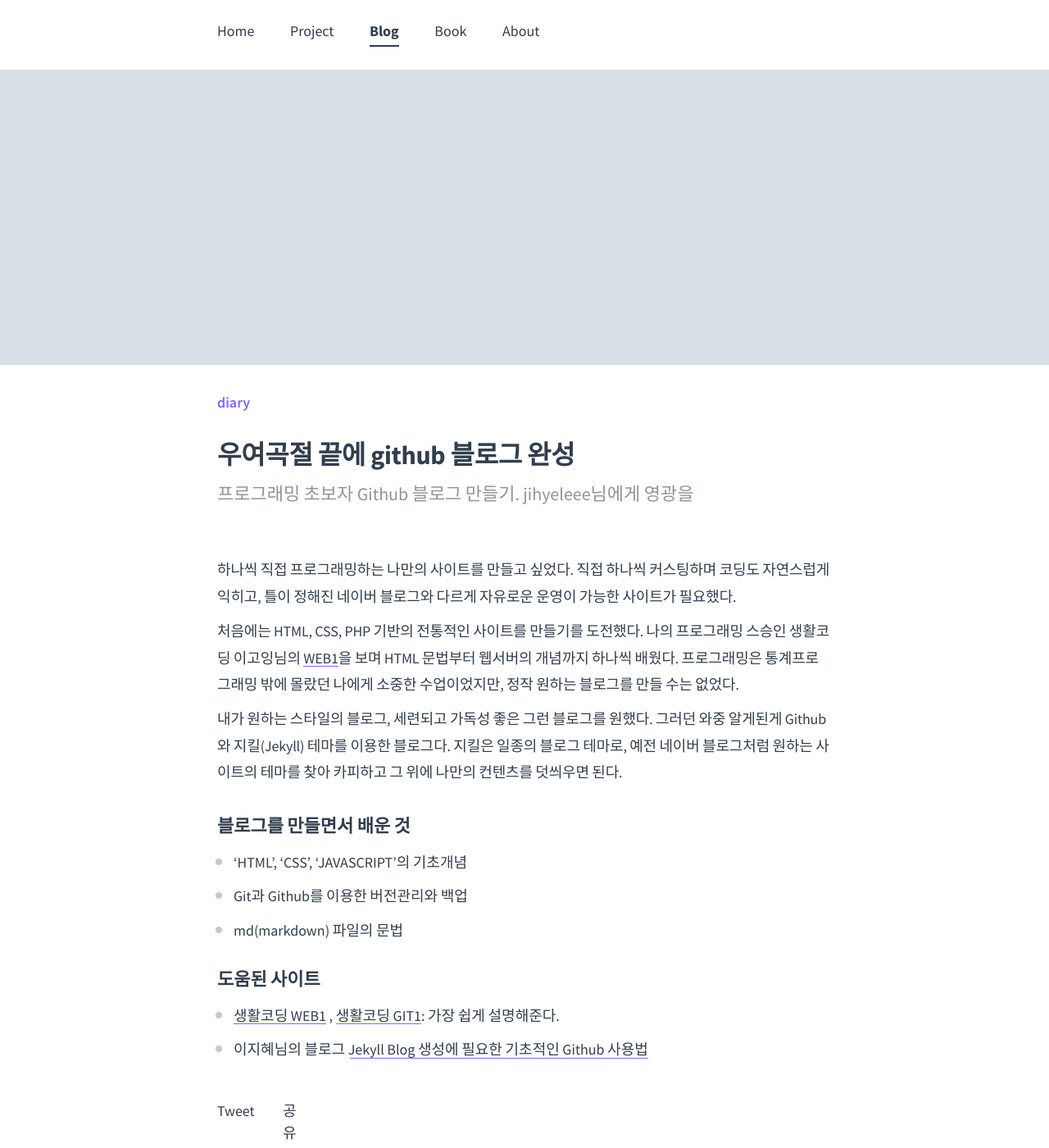
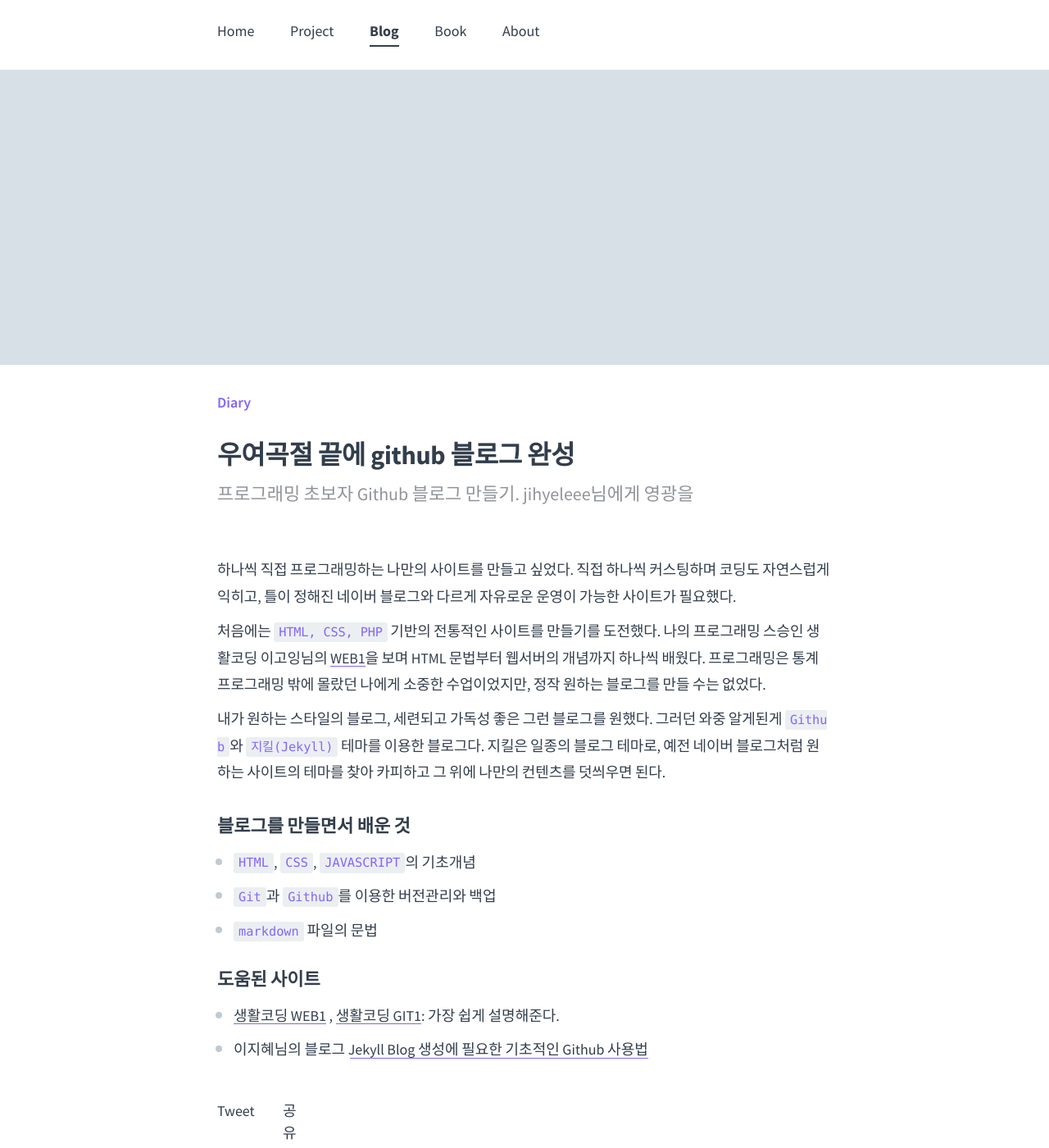
Before and after one commit to TongSongE/Tongsonge.github.io, a Jekyll site: the page built from blog/2020-02-18-new-blog/index.md, in a window 1280 px wide and 1400 px high. Shown: the whole window at 82% size. Built offline with Jekyll 4.4.1, drawn with Linux system fonts in a browser that asks for light colours; comment, search, counter and statistics services are not loaded.

```diff
--- a/blog/2020-02-18-new-blog/index.md
+++ b/blog/2020-02-18-new-blog/index.md
@@ -2,7 +2,7 @@
 layout: post
 title:  "우여곡절 끝에 github 블로그 완성"
 subtitle: "프로그래밍 초보자 Github 블로그 만들기. jihyeleee님에게 영광을"
-type: "diary"
+type: "Diary"
 blog: true
 text: true
 author: "Tongsonge"
@@ -12,16 +12,16 @@ order: 9
 ---
 하나씩 직접 프로그래밍하는 나만의 사이트를 만들고 싶었다. 직접 하나씩 커스팅하며 코딩도 자연스럽게 익히고, 틀이 정해진 네이버 블로그와 다르게 자유로운 운영이 가능한 사이트가 필요했다.
 
-처음에는 HTML, CSS, PHP 기반의 전통적인 사이트를 만들기를 도전했다. 나의 프로그래밍 스승인 생활코딩 이고잉님의 [WEB1](https://opentutorials.org/course/3083)을 보며 HTML 문법부터 웹서버의 개념까지 하나씩 배웠다. 프로그래밍은 통계프로그래밍 밖에 몰랐던 나에게 소중한 수업이었지만, 정작 원하는 블로그를 만들 수는 없었다.
+처음에는 `HTML, CSS, PHP` 기반의 전통적인 사이트를 만들기를 도전했다. 나의 프로그래밍 스승인 생활코딩 이고잉님의 [WEB1](https://opentutorials.org/course/3083)을 보며 HTML 문법부터 웹서버의 개념까지 하나씩 배웠다. 프로그래밍은 통계프로그래밍 밖에 몰랐던 나에게 소중한 수업이었지만, 정작 원하는 블로그를 만들 수는 없었다.
 
 내가 원하는 스타일의 블로그, 세련되고 가독성 좋은 그런 블로그를 원했다.
-그러던 와중 알게된게 Github와 지킬(Jekyll) 테마를 이용한 블로그다.
+그러던 와중 알게된게 `Github`와 `지킬(Jekyll)` 테마를 이용한 블로그다.
 지킬은 일종의 블로그 테마로, 예전 네이버 블로그처럼 원하는 사이트의 테마를 찾아 카피하고 그 위에 나만의 컨텐츠를 덧씌우면 된다.
 
 ### 블로그를 만들면서 배운 것
-- 'HTML', 'CSS', 'JAVASCRIPT'의 기초개념
-- Git과 Github를 이용한 버전관리와 백업
-- md(markdown) 파일의 문법
+- `HTML`, `CSS`, `JAVASCRIPT`의 기초개념
+- `Git`과 `Github`를 이용한 버전관리와 백업
+- `markdown` 파일의 문법
 
 ### 도움된 사이트
 - [생활코딩 WEB1](https://opentutorials.org/course/3083) , [생활코딩 GIT1](https://opentutorials.org/course/3837/): 가장 쉽게 설명해준다.
```
